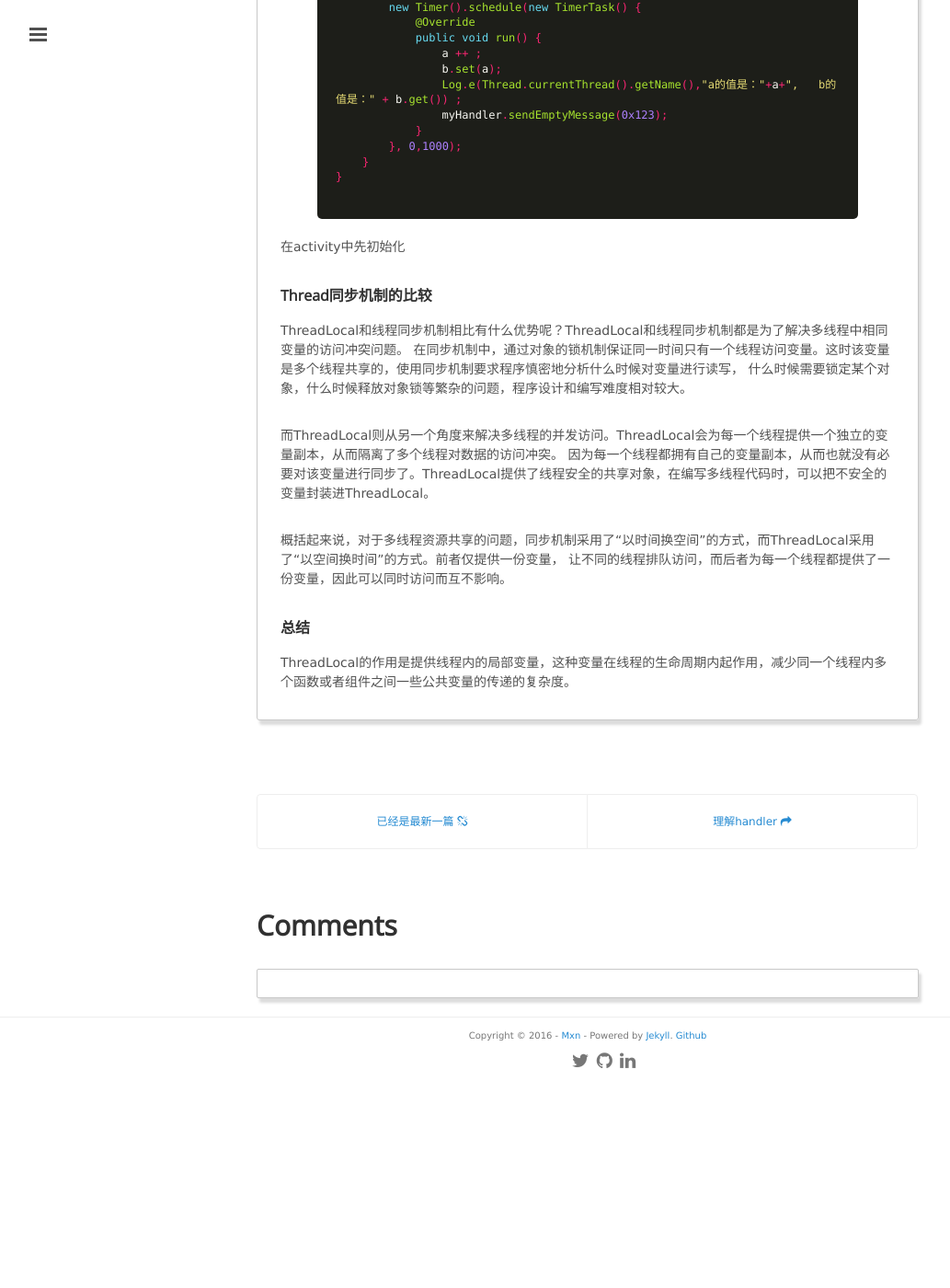
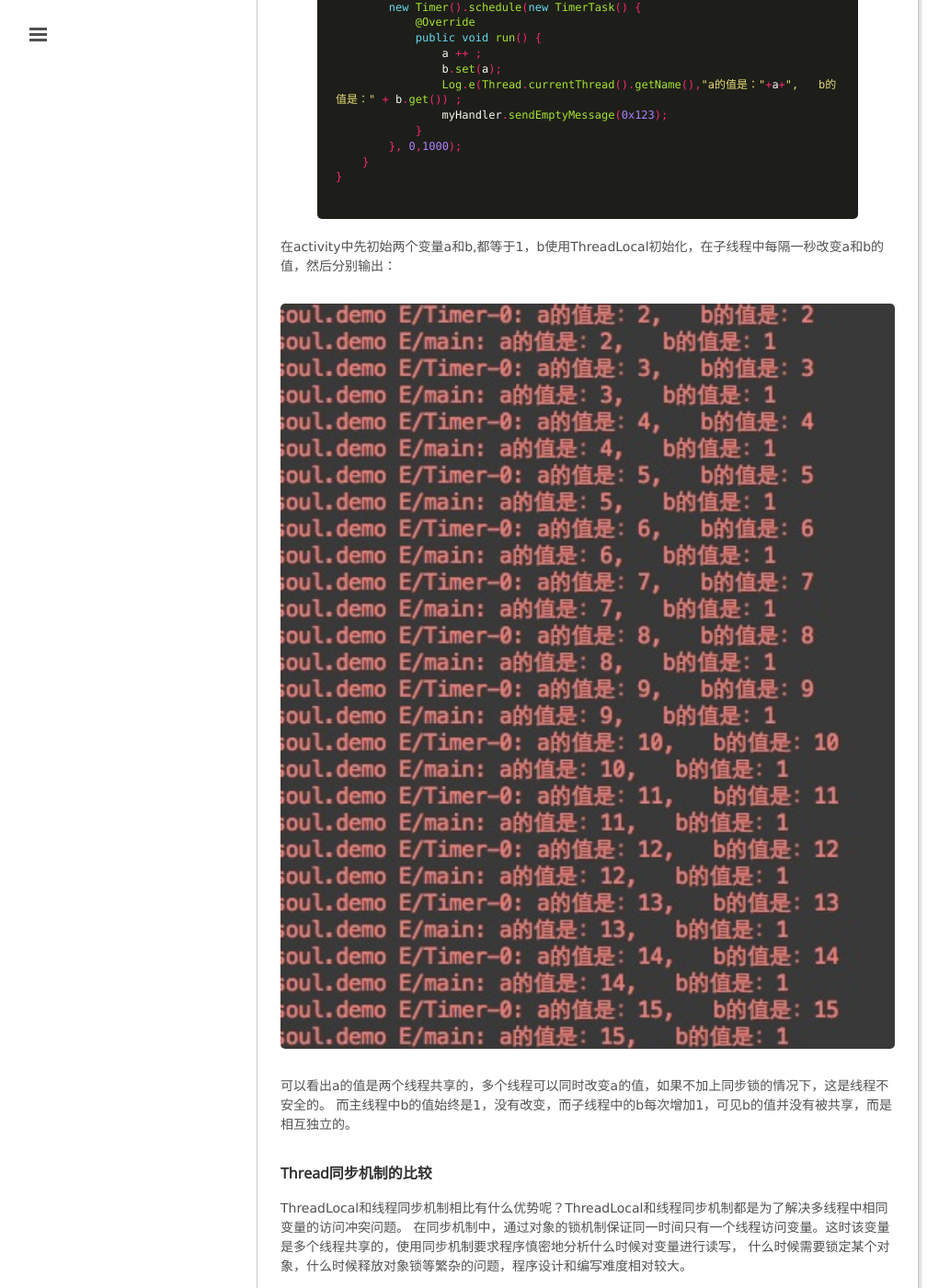
Before and after one commit to mxn21/mxn21.github.io, a Jekyll site: the page built from _posts/2016-3-9-理解Threadlocal.md, in a window 1280 px wide and 1400 px high, scrolled down 2339 px. Shown: the whole window at 92% size, without its empty margins (1-1034 px from the left). Built offline with Jekyll 4.4.1, drawn with Linux system fonts in a browser that asks for light colours; Markdown is read by kramdown in place of the engine named in the settings; comment, search, counter and statistics services are not loaded; before the commit the page ends 3517 px from its top, so only the background shows below that.

Commit message:
23432423

```diff
--- a/_posts/2016-3-9-理解Threadlocal.md
+++ b/_posts/2016-3-9-理解Threadlocal.md
@@ -110,7 +110,12 @@
 }
     {% endhighlight %}
 
-在activity中先初始化
+在activity中先初始两个变量a和b,都等于1，b使用ThreadLocal初始化，在子线程中每隔一秒改变a和b的值，然后分别输出：
+
+![](https://raw.githubusercontent.com/mxn21/mxn21.github.io/master/public/img/img162.png)
+
+可以看出a的值是两个线程共享的，多个线程可以同时改变a的值，如果不加上同步锁的情况下，这是线程不安全的。
+而主线程中b的值始终是1，没有改变，而子线程中的b每次增加1，可见b的值并没有被共享，而是相互独立的。
 
 
 ### Thread同步机制的比较
```
Also changed, not shown: public/img/img162.png (added).
